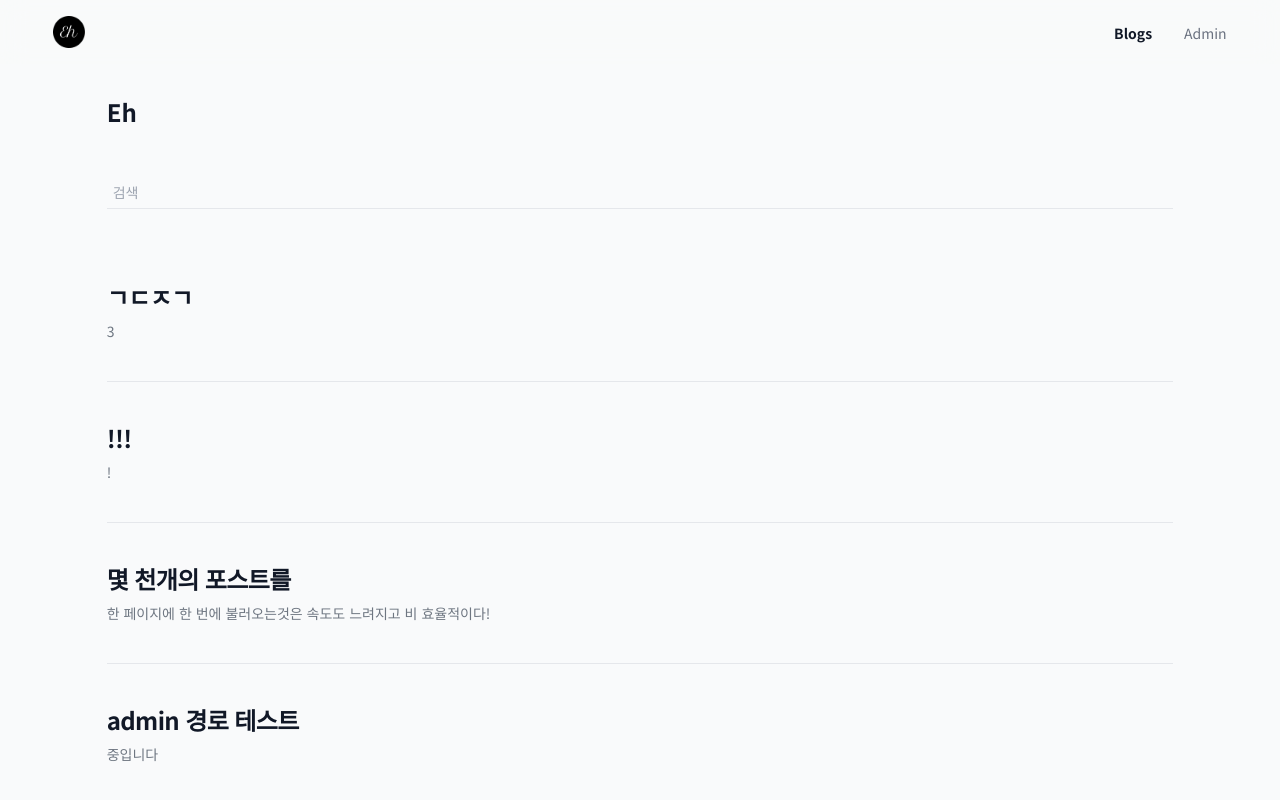
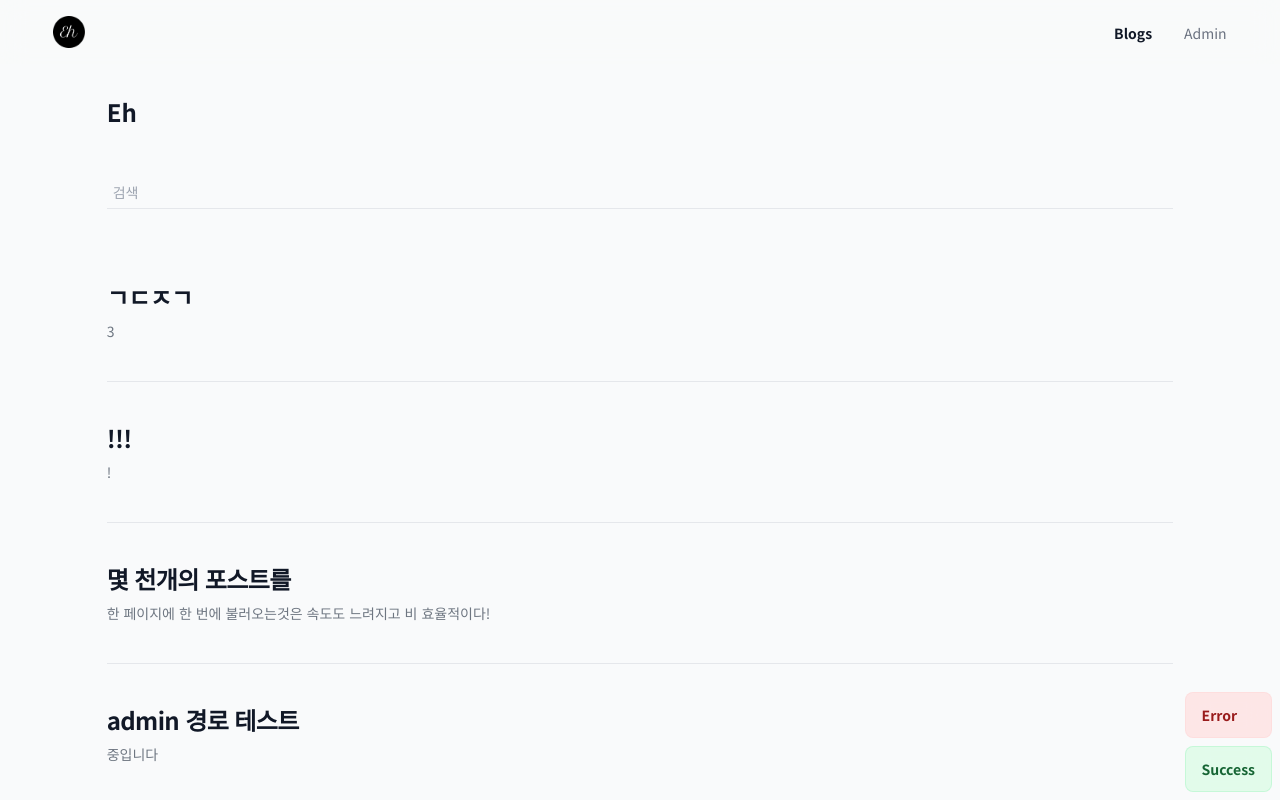
Before and after one commit to Hyeun9991/Next-Blog-01, a Next.js app: page /blogs in a window 1280 px wide. Shown: the top 800 px of the page. Built offline with nearby package versions, Linux system fonts and the light colour scheme; data requests are answered from the project's data file.

Commit message:
Toast 컴포넌트 생성

```diff
--- a/components/BlogList.tsx
+++ b/components/BlogList.tsx
@@ -9,10 +9,10 @@ import {
   useState,
 } from 'react';
 import { HiTrash } from 'react-icons/hi';
-import { FiSearch } from 'react-icons/fi';
 import Card from '../components/Card';
 import LoadingSpinner from '../components/LoadingSpinner';
 import Pagination from './Pagination';
+import Toast from './Toast';
 
 interface IParams {
   _page: number;
@@ -158,10 +158,25 @@ const BlogList = ({ isAdmin }: Props) => {
     }
   };
 
-
   // 포스트 데이터를 화면에 출력
   return (
     <div className="flex flex-col items-center">
+      <Toast
+        toasts={[
+          {
+            text: 'Error',
+            bg_color: 'bg-red-100/80',
+            border_color: 'border-red-200/30',
+            text_color: 'text-red-800'
+          },
+          {
+            text: 'Success',
+            bg_color: 'bg-green-100/80',
+            border_color: 'border-green-300/30',
+            text_color: 'text-green-800'
+          },
+        ]}
+      />
       <form className="flex items-center gap-2 w-full mt-8 mb-8">
         <label htmlFor="simple-search" className="sr-only">
           Search
--- /dev/null
+++ b/components/Toast.tsx
@@ -0,0 +1,40 @@
+interface IToast {
+  text: string;
+  bg_color?: string;
+  border_color?: string;
+  text_color?: string;
+}
+
+interface Props {
+  toasts: IToast[];
+}
+
+const Toast = ({ toasts }: Props) => {
+  return (
+    <div className="fixed bottom-0 right-0 p-2 flex flex-col gap-2">
+      {toasts.map((toast) => {
+        return (
+          <div
+            role="alert"
+            key={toast.text}
+            className={`
+              ${toast.bg_color || 'bg-gray-300/60'}
+              ${toast.border_color || 'border-gray-200/30'}
+              ${toast.text_color || 'text-gray-800'}
+              p-4 py-3 text-sm rounded-lg backdrop-blur-md border
+              dark:bg-gray-800 dark:text-gray-300
+            `}
+          >
+            <p className="text-sm font-semibold">{toast.text}</p>
+          </div>
+        );
+      })}
+    </div>
+  );
+};
+
+Toast.defaultProps = {
+  toasts: [],
+};
+
+export default Toast;
```
